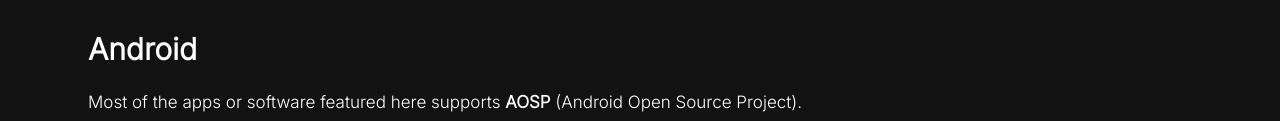
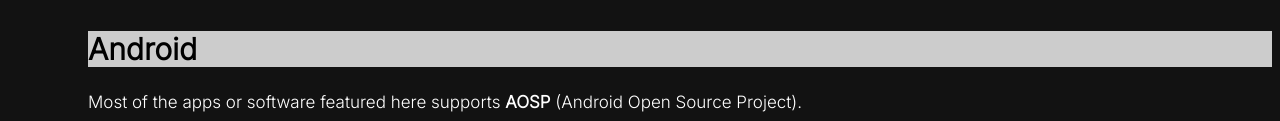
Before and after one commit to st6rm/st6rm.github.io, a plain HTML site: page index.html in a window 1280 px wide. Shown: the part 933-1054 px from the top of the page. Drawn offline with Linux system fonts and the light colour scheme.

Commit message:
Update index.html

```diff
--- a/index.html
+++ b/index.html
@@ -15,7 +15,7 @@
     <p style="margin-left: 80px; font-family: 'Inter', sans-serif; color:#ffffff; font-size:17px;">Almost all apps or software featured here is <strong>FOSS</strong>.(Free and open-source software)</p>
     <a style="margin-left: 80px; font-family: 'Inter', sans-serif; font-size:17px;" href="https://en.wikipedia.org/wiki/Free_and_open-source_software">Learn more about Free and open-source software here</a>
     <img style="margin-top: 20px; margin-left: 80px; border-radius: 50px;" src="https://lh3.googleusercontent.com/AG8Da4Doz97XcS62XgVOYWiRwcwgZZdhJOeejfA9bhzY8K5cyhsy753fFaNgkZjcTXA7MwQnPOa9FjKaFFoOVDGVh33PutwuflvNCXkfBS7AR5GbeQ=w960" alt="Android" width="725" height="362">
-    <h2 style="margin-top: 30px; margin-left: 80px; font-family: 'Inter', sans-serif; color:#ffffff; text-align:left; font-size:30px;">Android</h2>
+    <h2 style="margin-top: 30px; margin-left: 80px; font-family: 'Inter', sans-serif; color:#000000; background-color:#cccccc; text-align:left; font-size:30px;">Android</h2>
     <p style="margin-left: 80px; font-family: 'Inter', sans-serif; color:#ffffff; font-size:17px;">Most of the apps or software featured here supports <strong>AOSP</strong> (Android Open Source Project).</p>
   </body>
 </html>
```
